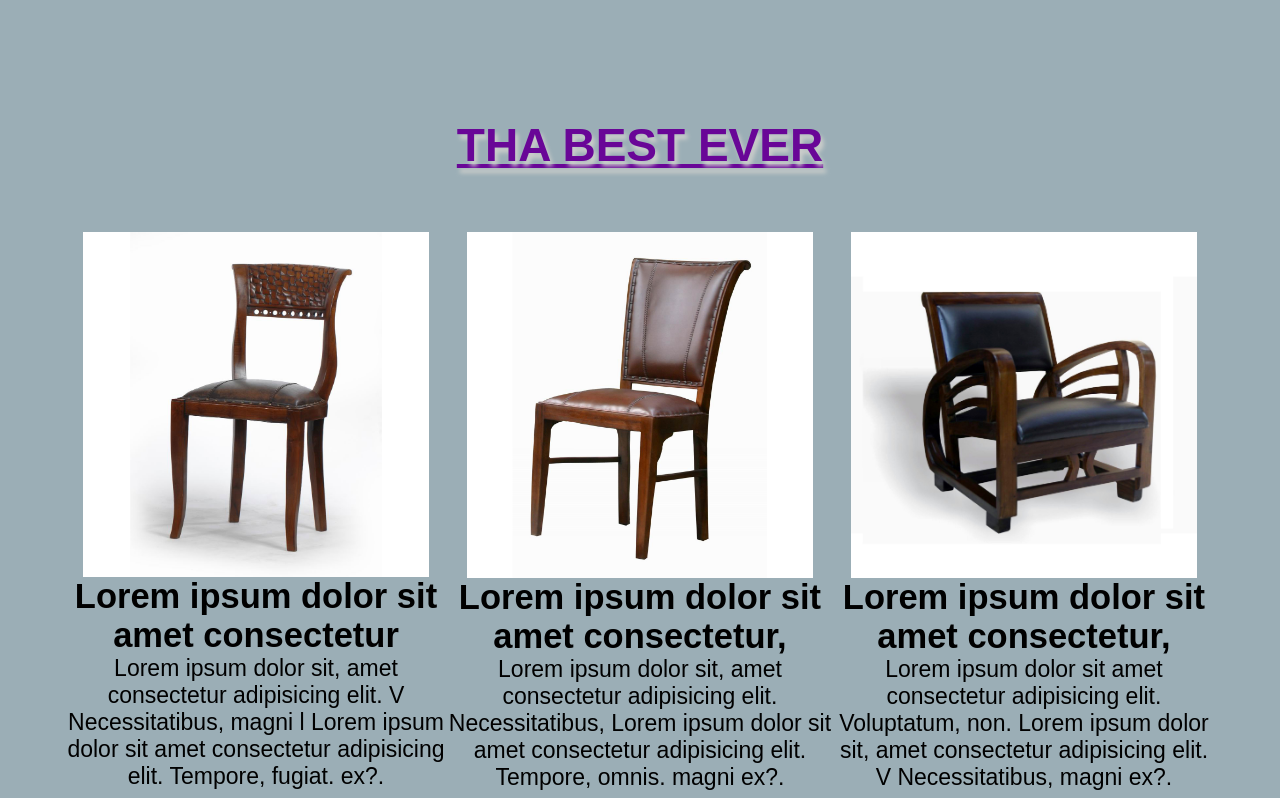
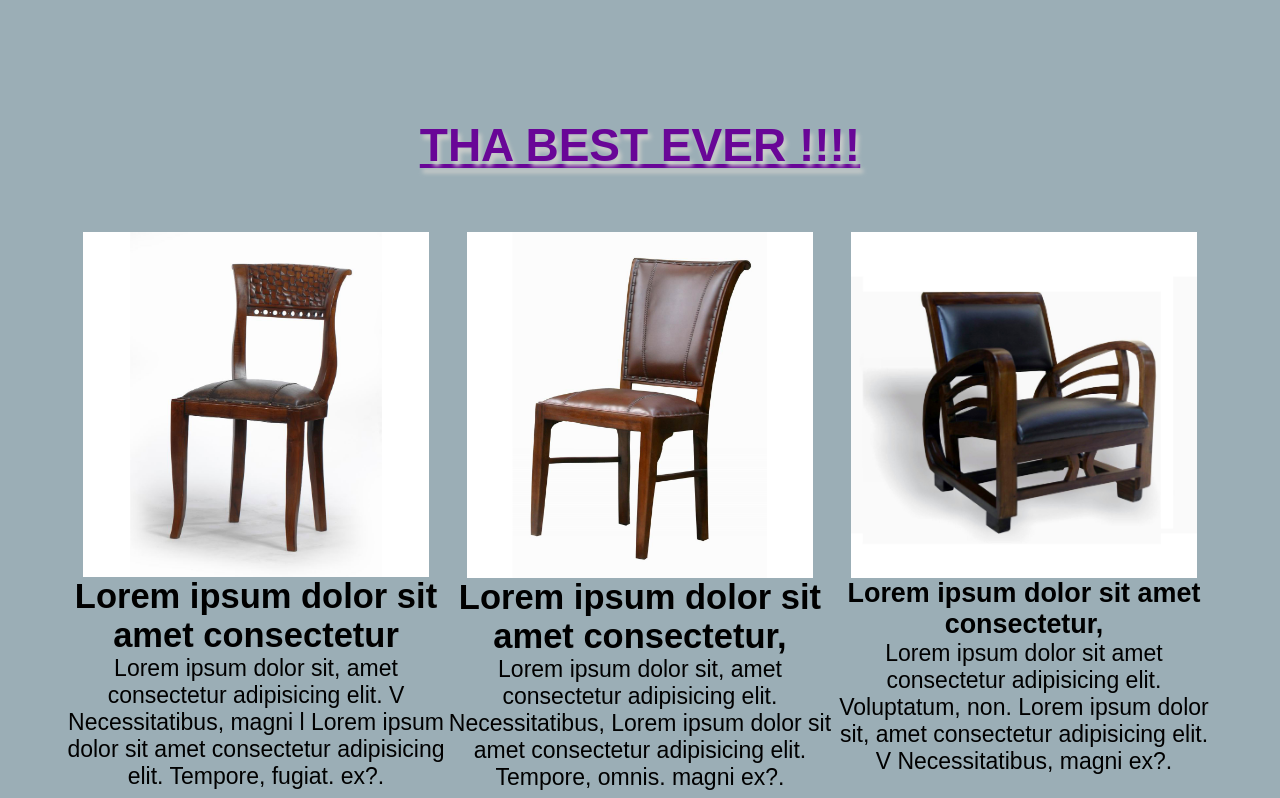
Before and after one commit to Abdelmaksou19d/abdo, a plain HTML site: page index.html in a window 1280 px wide. Shown: the part 902-1700 px from the top of the page. Drawn offline with Linux system fonts and the light colour scheme.

Commit message:
initial commit

```diff
--- a/index.html
+++ b/index.html
@@ -8,7 +8,7 @@
 
 
              <div class="our">
-            <h1>Tha best ever</h1>
+            <h1>Tha best ever !!!!</h1>
 
             <div class="chairs">
             <img src="img/DC-028 (2).jpg">
@@ -26,7 +26,7 @@
         </div>
         <div class="chairs">
             <img src="img/DC-205.jpg">
-            <h2>Lorem ipsum dolor sit amet consectetur, </h2>
+            <h3>Lorem ipsum dolor sit amet consectetur, </h2>
             <p> Lorem ipsum dolor sit amet consectetur adipisicing elit. Voluptatum, non. Lorem ipsum dolor sit, amet consectetur adipisicing elit. V Necessitatibus, magni ex?.</p>
         </div>
         </div>
@@ -54,7 +54,7 @@
         </div>
 
         <div class="imge">
-            <h1>tha best QUality </h1>
+            <h1><b>tha best QUality</b> </h1>
             <div class="photo">
                 <img src="img/abdo1.jpg">
                 <h3>Lorem ipsum dolor sit amet, consectetur adipisicing elit. Natus, rerum.</h3>
```
